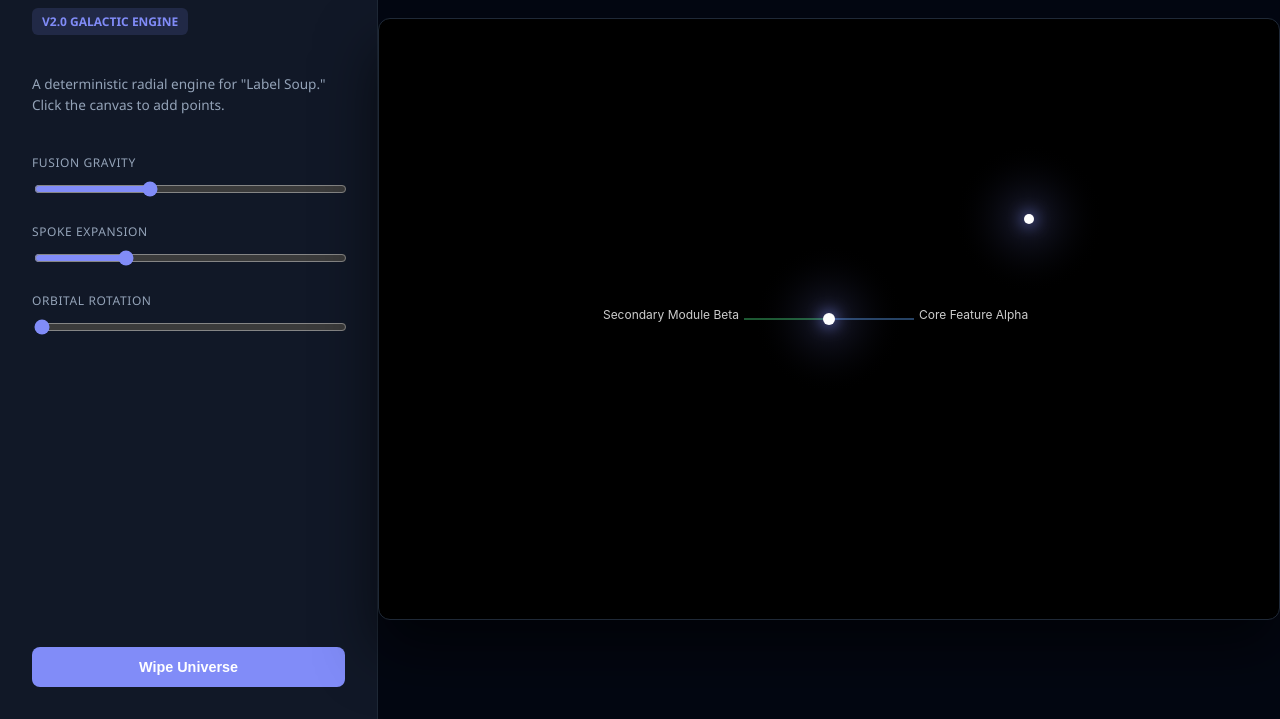
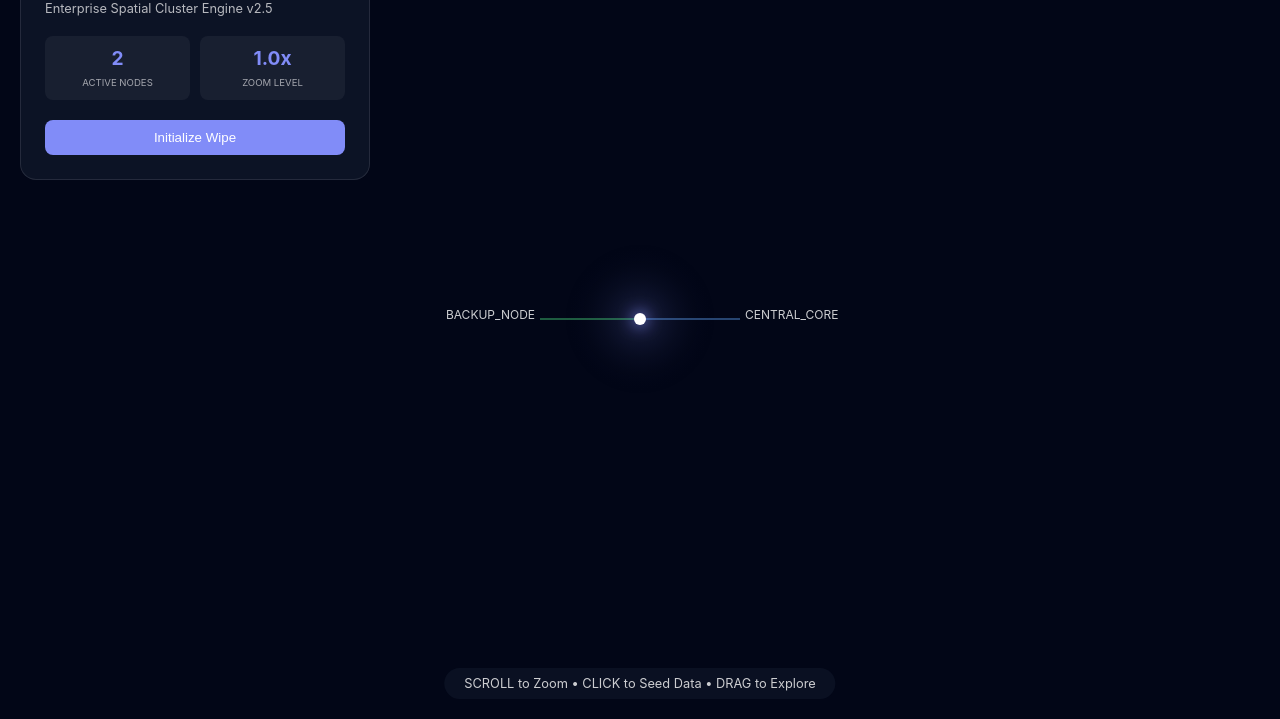
Before and after one commit to deepak8058/nucleus-chart, a website: page index.html in a window 1280 px wide. Shown: the part 81-800 px from the top of the page. Drawn offline with Linux system fonts and the light colour scheme.

Commit message:
Update index.html

```diff
--- a/index.html
+++ b/index.html
@@ -2,125 +2,76 @@
 <html lang="en">
 <head>
     <meta charset="UTF-8">
-    <meta name="viewport" content="width=device-width, initial-scale=1.0">
-    <title>Nucleus Chart | High-Fidelity Data Lab</title>
+    <title>Nucleus OS | Spatial Data Engine</title>
     <style>
-        :root { --primary: #818cf8; --bg: #030712; --panel: #111827; --text-main: #f1f5f9; }
-        body { font-family: 'Segoe UI', 'Inter', sans-serif; background: var(--bg); color: var(--text-main); margin: 0; display: flex; height: 100vh; overflow: hidden; }
+        :root { --accent: #818cf8; --glass: rgba(15, 23, 42, 0.8); }
+        body { margin: 0; background: #020617; color: white; font-family: 'Inter', sans-serif; overflow: hidden; }
 
-        #controls { width: 320px; background: var(--panel); padding: 2rem; border-right: 1px solid #1f2937; display: flex; flex-direction: column; gap: 1.5rem; }
-        h1 { font-size: 1.5rem; margin: 0; color: var(--primary); display: flex; align-items: center; gap: 8px;}
-        p { font-size: 0.85rem; color: #94a3b8; line-height: 1.6; }
+        /* Floating HUD */
+        #hud {
+            position: absolute; top: 20px; left: 20px; width: 300px;
+            background: var(--glass); backdrop-filter: blur(12px);
+            border: 1px solid rgba(255,255,255,0.1); border-radius: 16px;
+            padding: 24px; pointer-events: all; z-index: 100;
+        }
 
-        #viewport { flex-grow: 1; display: flex; justify-content: center; align-items: center; position: relative; cursor: crosshair; }
-        canvas { background: #000000; border: 1px solid #1f2937; border-radius: 12px; box-shadow: 0 30px 60px rgba(0,0,0,0.6); }
+        canvas { width: 100vw; height: 100vh; display: block; }
 
-        .badge { background: rgba(129, 140, 248, 0.15); color: var(--primary); padding: 5px 10px; border-radius: 6px; font-size: 0.75rem; font-weight: bold; align-self: start; }
-        .control-group { display: flex; flex-direction: column; gap: 8px; }
-        label { font-size: 0.75rem; color: #94a3b8; text-transform: uppercase; letter-spacing: 0.05em; }
+        .stat-grid { display: grid; grid-template-columns: 1fr 1fr; gap: 10px; margin-top: 20px; }
+        .stat-card { background: rgba(255,255,255,0.05); padding: 10px; border-radius: 8px; text-align: center; }
+        .stat-val { display: block; font-size: 1.2rem; font-weight: bold; color: var(--accent); }
+        .stat-label { font-size: 0.6rem; text-transform: uppercase; opacity: 0.6; }
 
-        input[type="range"] { width: 100%; cursor: pointer; accent-color: var(--primary); }
-        button { background: var(--primary); color: white; border: none; padding: 12px; border-radius: 8px; cursor: pointer; font-weight: bold; font-size: 0.9rem; margin-top: auto; transition: all 0.2s; }
-        button:hover { opacity: 0.9; transform: translateY(-1px); background: #6366f1; }
+        .instructions { position: absolute; bottom: 20px; left: 50%; transform: translateX(-50%);
+                        background: var(--glass); padding: 8px 20px; border-radius: 20px; font-size: 0.8rem; opacity: 0.8; }
     </style>
 </head>
 <body>
 
-    <div id="controls">
-        <h1>🧬 Nucleus Chart</h1>
-        <span class="badge">V2.0 GALACTIC ENGINE</span>
-        <p>A deterministic radial engine for "Label Soup." Click the canvas to add points.</p>
+    <div id="hud">
+        <h2 style="margin:0; font-size: 1.2rem; letter-spacing: 1px;">NUCLEUS <span style="font-weight:100">PRO</span></h2>
+        <p style="font-size: 0.8rem; opacity: 0.7;">Enterprise Spatial Cluster Engine v2.5</p>
 
-        <div class="control-group">
-            <label for="radiusRange">Fusion Gravity</label>
-            <input type="range" id="radiusRange" min="10" max="120" value="50">
+        <div class="stat-grid">
+            <div class="stat-card"><span class="stat-val" id="nodeCount">0</span><span class="stat-label">Active Nodes</span></div>
+            <div class="stat-card"><span class="stat-val" id="zoomVal">1.0x</span><span class="stat-label">Zoom Level</span></div>
         </div>
 
-        <div class="control-group">
-            <label for="spokeRange">Spoke Expansion</label>
-            <input type="range" id="spokeRange" min="40" max="200" value="85">
-        </div>
-
-        <div class="control-group">
-            <label for="rotationRange">Orbital Rotation</label>
-            <input type="range" id="rotationRange" min="0" max="360" value="0">
-        </div>
-
-        <button id="clearBtn">Wipe Universe</button>
+        <button id="clearBtn" style="width:100%; margin-top: 20px; padding: 10px; background: var(--accent); border: none; color: white; border-radius: 8px; cursor:pointer;">Initialize Wipe</button>
     </div>
 
-    <div id="viewport">
-        <canvas id="nucleusCanvas" width="900" height="600"></canvas>
-    </div>
+    <div class="instructions">SCROLL to Zoom • CLICK to Seed Data • DRAG to Explore</div>
+
+    <canvas id="world"></canvas>
 
     <script type="module">
         import { Nucleus } from './index.js';
 
-        // Wait for DOM to be fully loaded
-        window.addEventListener('DOMContentLoaded', () => {
-            const canvas = document.getElementById('nucleusCanvas');
-            const radiusInput = document.getElementById('radiusRange');
-            const spokeInput = document.getElementById('spokeRange');
-            const rotationInput = document.getElementById('rotationRange');
-            const clearBtn = document.getElementById('clearBtn');
+        const canvas = document.getElementById('world');
+        canvas.width = window.innerWidth;
+        canvas.height = window.innerHeight;
 
-            const categoryColors = {
-                'Finance': '#4ade80',
-                'Tech': '#60a5fa',
-                'Health': '#f87171',
-                'default': '#818cf8'
-            };
+        const data = [
+            { x: window.innerWidth/2, y: window.innerHeight/2, label: "CENTRAL_CORE", category: "Tech" },
+            { x: window.innerWidth/2, y: window.innerHeight/2, label: "BACKUP_NODE", category: "Finance" }
+        ];
 
-            let dataPoints = [
-                { x: 450, y: 300, label: "Core Feature Alpha", category: "Tech", weight: 5 },
-                { x: 450, y: 300, label: "Secondary Module Beta", category: "Finance", weight: 2 },
-                { x: 650, y: 200, label: "Isolated Node", category: "Health", weight: 3 }
-            ];
+        const chart = new Nucleus('#world', {
+            categoryColors: { 'Tech': '#60a5fa', 'Finance': '#4ade80' }
+        });
 
-            // Initialize the engine
-            const chart = new Nucleus('#nucleusCanvas', {
-                categoryColors: categoryColors,
-                fusionRadius: parseInt(radiusInput.value),
-                spokeLength: parseInt(spokeInput.value),
-                rotationOffset: parseInt(rotationInput.value)
-            });
+        // Start the continuous render loop
+        chart.render(data);
 
-            const render = () => chart.render(dataPoints);
-            render();
+        // Update HUD Stats
+        setInterval(() => {
+            document.getElementById('nodeCount').innerText = data.length;
+            document.getElementById('zoomVal').innerText = chart.camera.zoom.toFixed(1) + 'x';
+        }, 100);
 
-            // Interactivity
-            canvas.addEventListener('mousedown', (e) => {
-                const rect = canvas.getBoundingClientRect();
-                const cats = Object.keys(categoryColors);
-                dataPoints.push({
-                    x: e.clientX - rect.left,
-                    y: e.clientY - rect.top,
-                    label: `ENTRY_${dataPoints.length + 1}`,
-                    category: cats[Math.floor(Math.random() * (cats.length - 1))],
-                    weight: Math.floor(Math.random() * 4) + 1
-                });
-                render();
-            });
-
-            radiusInput.addEventListener('input', (e) => {
-                chart.fusionRadius = parseInt(e.target.value);
-                render();
-            });
-
-            spokeInput.addEventListener('input', (e) => {
-                chart.spokeLength = parseInt(e.target.value);
-                render();
-            });
-
-            rotationInput.addEventListener('input', (e) => {
-                chart.rotationOffset = parseInt(e.target.value);
-                render();
-            });
-
-            clearBtn.addEventListener('click', () => {
-                dataPoints = [];
-                render();
-            });
+        canvas.addEventListener('mousedown', (e) => {
+            // Adjust for Camera Zoom/Offset if you want perfect placement
+            data.push({ x: e.clientX, y: e.clientY, label: "NEW_DATA_STREAM", category: "Tech" });
         });
     </script>
 </body>
```
